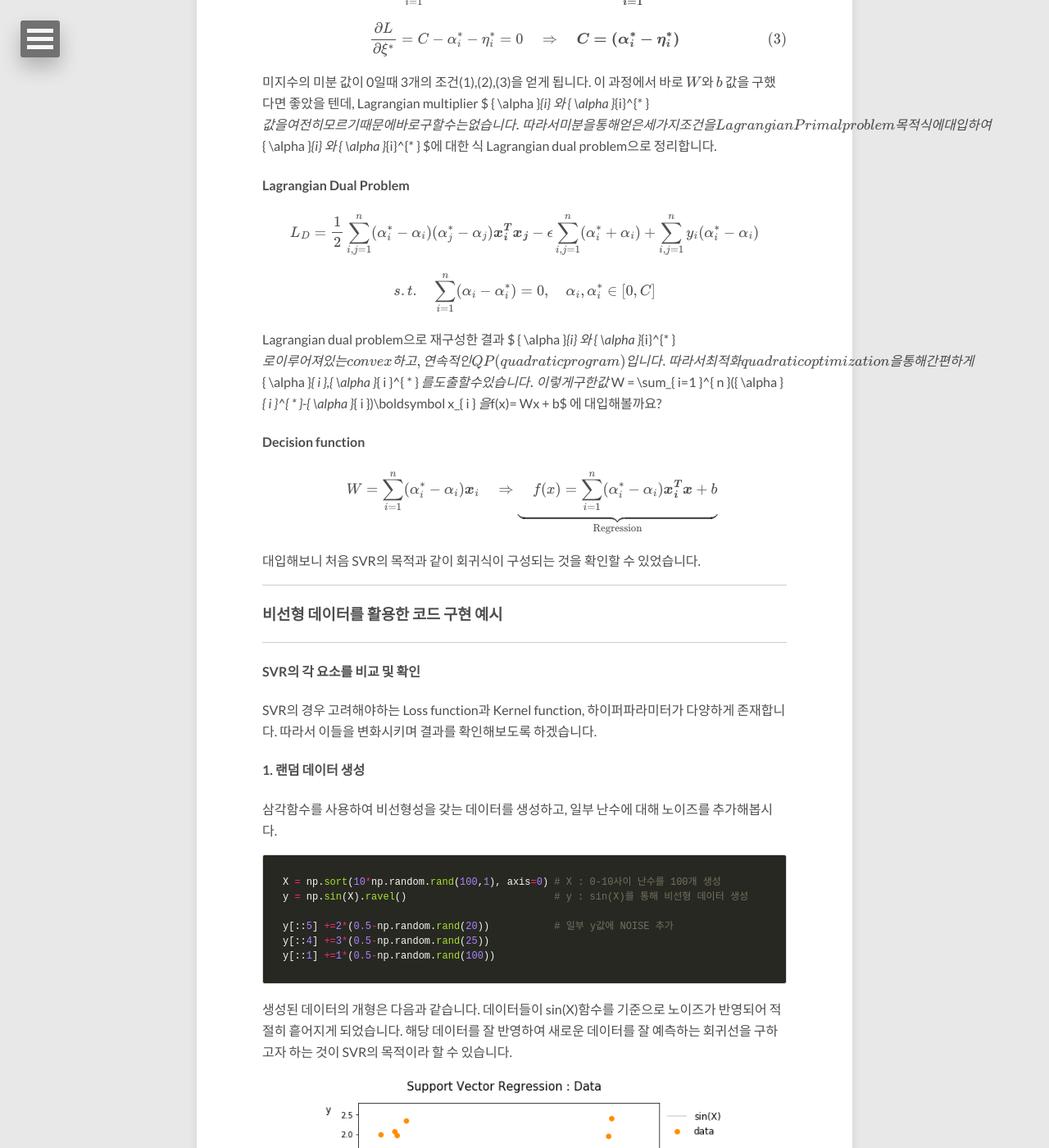
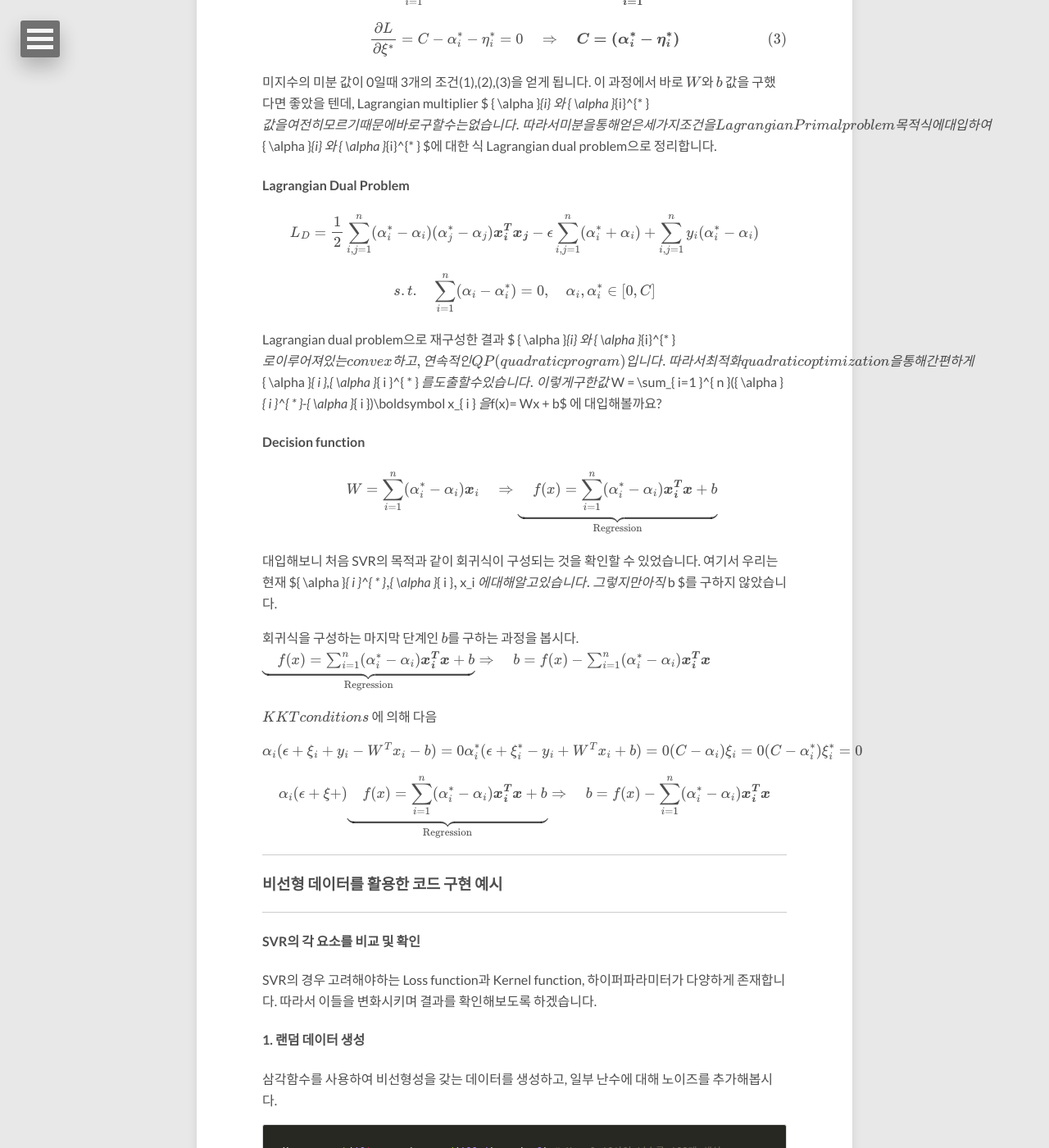
Before and after one commit to leejiyoon52/leejiyoon52.github.io, a Jekyll site: the page built from _posts/2018-11-17-Support-Vecter-Regression.md, in a window 1280 px wide and 1400 px high, scrolled down 3690 px. Shown: the whole window at 82% size. Built offline with Jekyll 4.4.1, drawn with Linux system fonts in a browser that asks for light colours; nearby versions of some CDN libraries; formulas are drawn with MathJax 3; comment, search, counter and statistics services are not loaded; some of the changed text lies outside the part shown.

Commit message:
Update 2018-11-17-Support-Vecter-Regression.md

```diff
--- a/_posts/2018-11-17-Support-Vecter-Regression.md
+++ b/_posts/2018-11-17-Support-Vecter-Regression.md
@@ -99,7 +99,7 @@
 $$
 
 $$
-\\-\sum _{ i=1 }^{ n }{ { \alpha }_{i}({ \epsilon }+{\xi}_{i}+{y}_{i}-{W}^{T}{x}_{i}-b)} - \sum _{ i=1 }^{ n }{ { \alpha }_{i}^{*}({ \epsilon }+{\xi}_{i}^* -{y}_{i}-{W}^{T}{x}_{i}+b)}
+\\-\sum _{ i=1 }^{ n }{ { \alpha }_{i}({ \epsilon }+{\xi}_{i}+{y}_{i}-{W}^{T}{x}_{i}-b)} - \sum _{ i=1 }^{ n }{ { \alpha }_{i}^{*}({ \epsilon }+{\xi}_{i}^* -{y}_{i}+{W}^{T}{x}_{i}+b)}
 $$
 
 $$
@@ -130,7 +130,7 @@
 #### Lagrangian Dual Problem
 
  $$
-  { { L }_{ D } =  \frac { 1 }{ 2 } \sum_{ i,j=1 }^{ n }({ \alpha }_{ i }^{ * }-{ \alpha }_{ i })({ \alpha }_{ j }^{ * }-{ \alpha }_{ j }) \boldsymbol {x^{T}_{ i }x_{ j }}-{\epsilon} \sum_{ i,j=1 }^{ n }({ \alpha }_{ i }^{ * }+{ \alpha }_{ i })+\sum_{ i,j=1 }^{ n }y_{ i }({ \alpha }_{ i }^{ * }-{ \alpha }_{ i })}
+  { { L }_{ D } =  \frac { 1 }{ 2 } \sum_{ i,j=1 }^{ n }({ \alpha }_{ i }^{ * }-{ \alpha }_{ i })({ \alpha }_{ j }^{ * }-{ \alpha }_{ j }) \boldsymbol {x^{T}_{ i }x_{ j }}-{ \epsilon } \sum_{ i,j=1 }^{ n }({ \alpha }_{ i }^{ * }+{ \alpha }_{ i })+\sum_{ i,j=1 }^{ n }y_{ i }({ \alpha }_{ i }^{ * }-{ \alpha }_{ i })}
  $$
 
 
@@ -149,7 +149,35 @@
  \quad W = \sum_{ i=1 }^{ n }({ \alpha }_{ i }^{ * }-{ \alpha }_{ i })\boldsymbol x_{ i }\quad \Rightarrow  \underbrace{ \quad f(x)=\sum_{ i=1 }^{ n }({ \alpha }_{ i }^{ * }-{ \alpha }_{ i })\boldsymbol {x^{T}_{ i }}\boldsymbol {x} + b }_\text{ Regression }
 $$
 
-대입해보니 처음 SVR의 목적과 같이 회귀식이 구성되는 것을 확인할 수 있었습니다.
+대입해보니 처음 SVR의 목적과 같이 회귀식이 구성되는 것을 확인할 수 있었습니다. 여기서 우리는 현재 ${ \alpha }_{ i }^{ * }$ , ${ \alpha }_{ i }$ , $ x_i $에 대해 알고 있습니다. 그렇지만 아직 $ b $를 구하지 않았습니다.
+
+회귀식을 구성하는 마지막 단계인 $ b $를 구하는 과정을 봅시다.
+$$
+ \underbrace{ \quad f(x)=\sum_{ i=1 }^{ n }({ \alpha }_{ i }^{ * }-{ \alpha }_{ i })\boldsymbol {x^{T}_{ i }}\boldsymbol {x} + b }_\text{ Regression } \Rightarrow
+ \quad b = f(x) -\sum_{ i=1 }^{ n }({ \alpha }_{ i }^{ * }-{ \alpha }_{ i })\boldsymbol {x^{T}_{ i }}\boldsymbol {x}
+$$
+
+ $KKT conditions$ 에 의해 다음
+
+
+$$
+{ \alpha }_{i} ({ \epsilon }+{\xi}_{i} + {y}_{i}-{W}^{T}{x}_{i}-b) = 0 \\
+{ \alpha }_{i}^{* }({ \epsilon }+{\xi}_{i }^* -{y}_{i}+{W}^{T}{x}_{i}+b) = 0 \\
+(C- { \alpha }_{i}){\xi}_{i } = 0 \\
+(C- { \alpha }_{i}^{* }){\xi}_{i }^{* } = 0 \\
+$$
+
+
+$$
+{ \alpha }_{ i }({ \epsilon } + { \xi  } +  )
+ \underbrace{ \quad f(x)=\sum_{ i=1 }^{ n }({ \alpha }_{ i }^{ * }-{ \alpha }_{ i })\boldsymbol {x^{T}_{ i }}\boldsymbol {x} + b }_\text{ Regression } \Rightarrow
+ \quad b = f(x) -\sum_{ i=1 }^{ n }({ \alpha }_{ i }^{ * }-{ \alpha }_{ i })\boldsymbol {x^{T}_{ i }}\boldsymbol {x}
+$$
+
+
+
+
+
 
 ---
 ### 비선형 데이터를 활용한 코드 구현 예시
```
